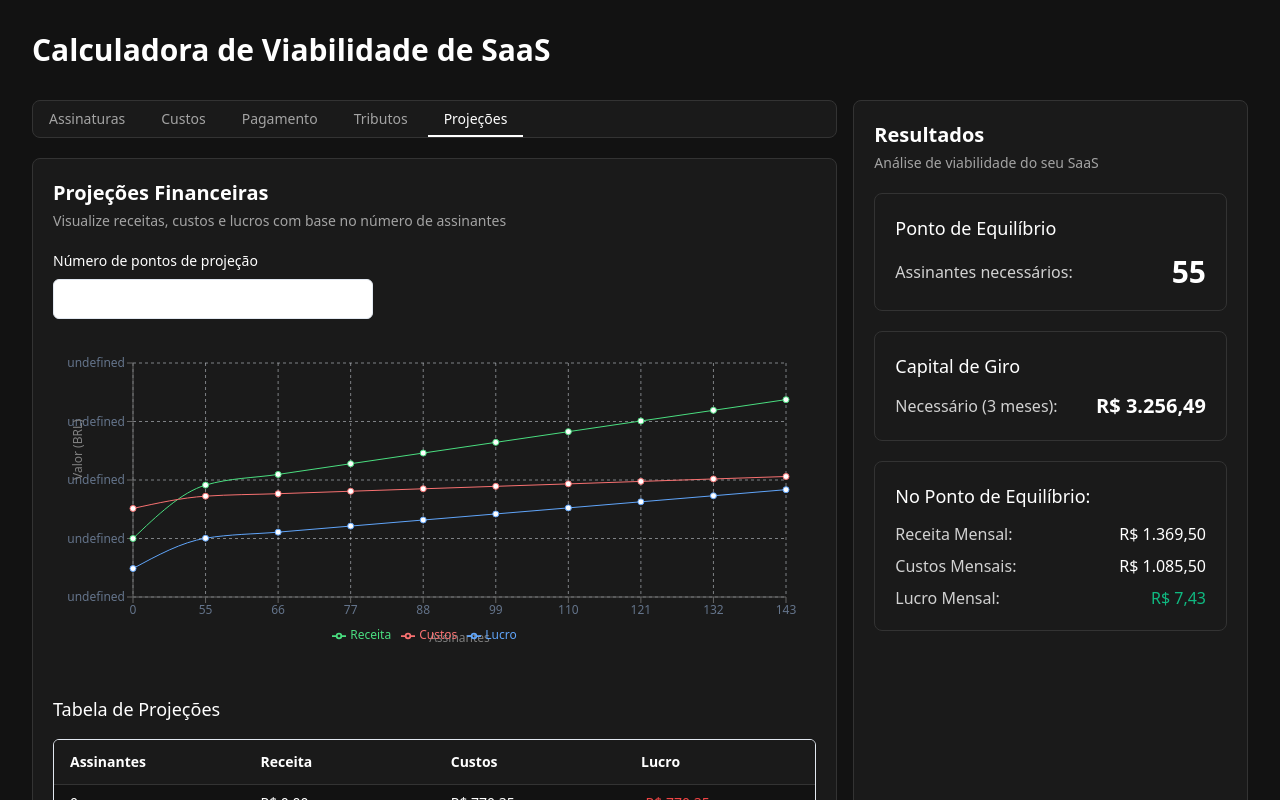
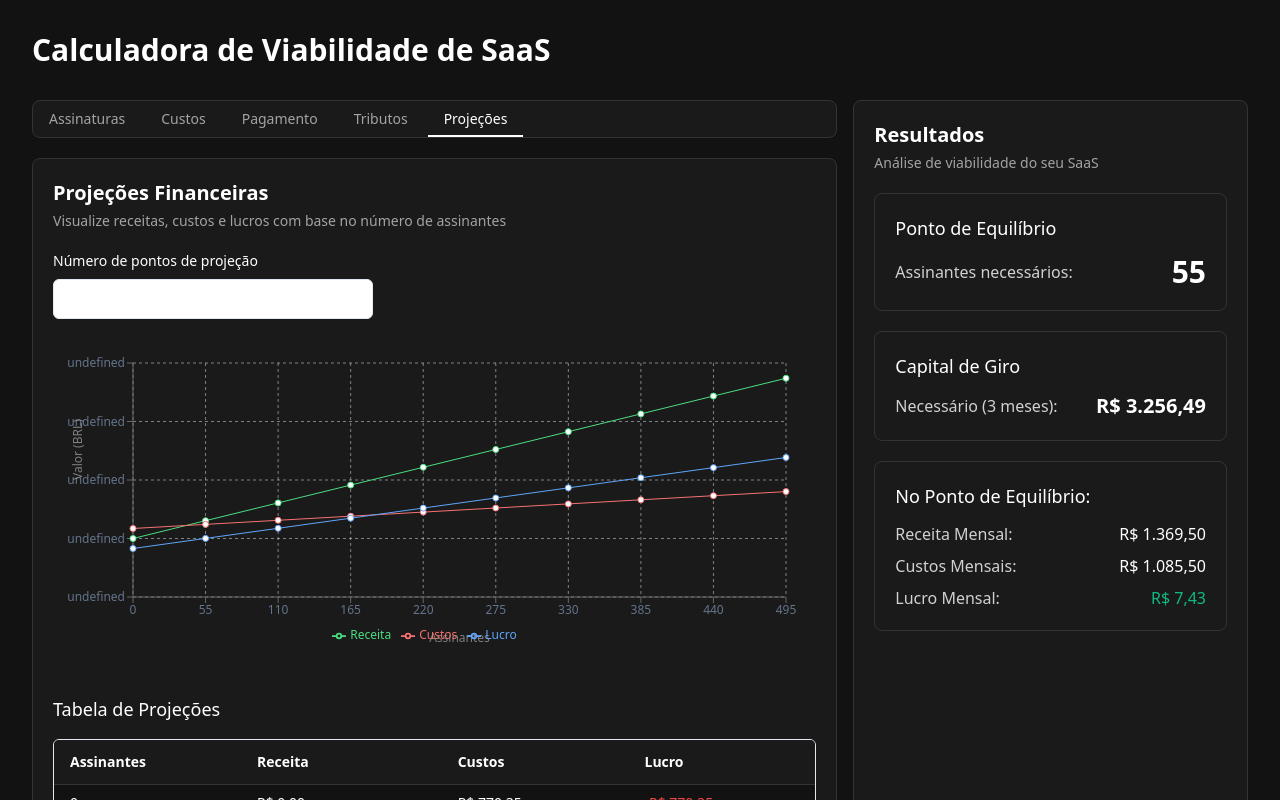
Before and after one commit to brunowerneck/saas-ninja, a React (Vite) app: page / in a window 1280 px wide. Both pictures are taken after a click on the button "Projeções". Shown: the top 800 px of the page. Built offline with nearby package versions, Linux system fonts and the light colour scheme.

Commit message:
Code edited in Lovable Code Editor
Edited UI in Lovable

```diff
--- a/src/components/ProjectionsTab.tsx
+++ b/src/components/ProjectionsTab.tsx
@@ -18,7 +18,7 @@ const ProjectionsTab: React.FC = () => {
 
     const points: ProjectionPoint[] = [];
     const breakEven = results.breakEvenUsers;
-    const step = Math.max(1, Math.ceil(breakEven / 5));
+    const step = Math.max(1, Math.ceil(breakEven / 1));
 
     // Calculate projection points
     for (let i = 0; i < projectionSize; i++) {
```
